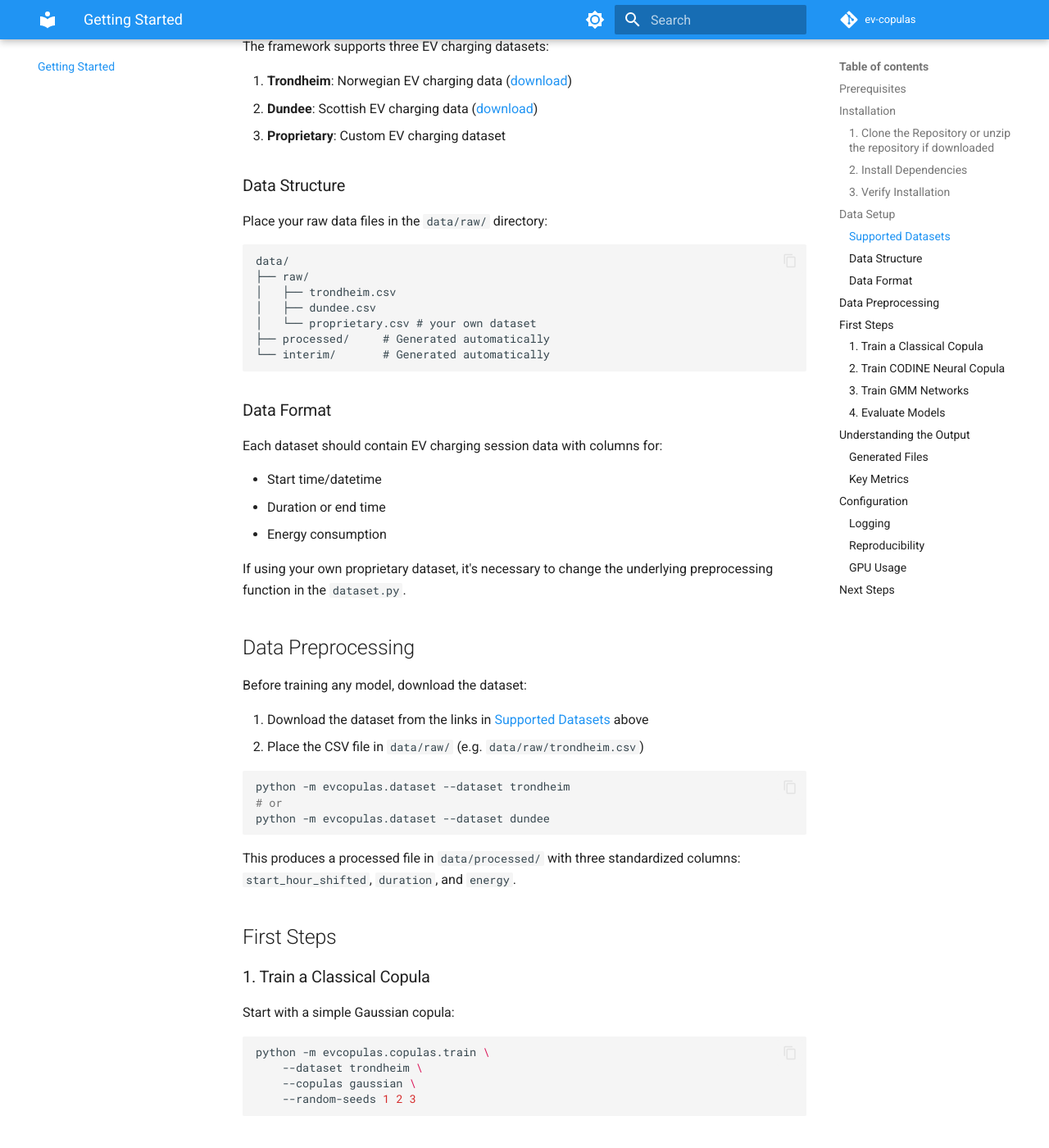
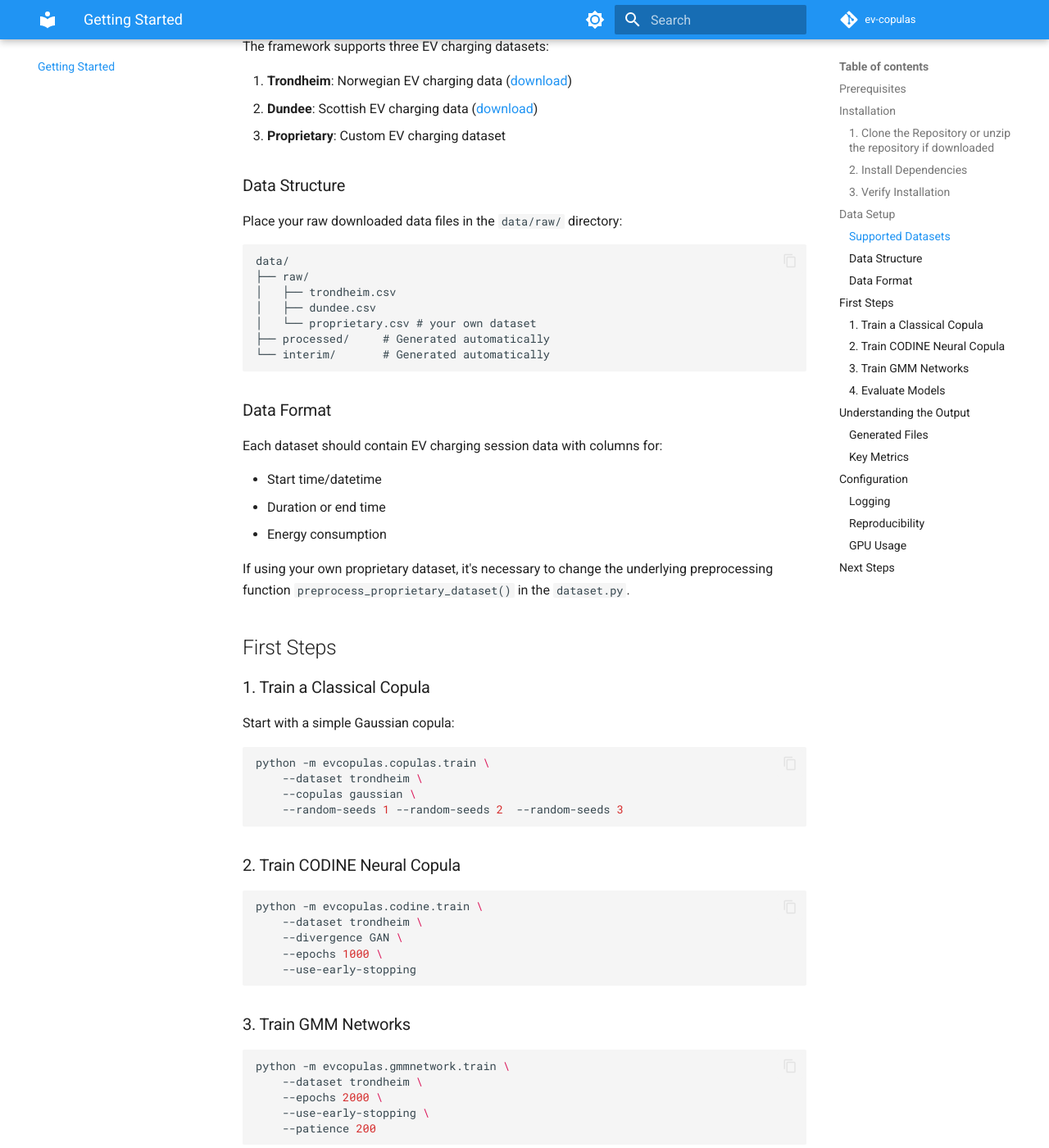
Before and after one commit to kinit-sk/ev-copulas, an MkDocs documentation site: the page built from docs/docs/getting-started.md, in a window 1280 px wide and 1400 px high, scrolled down 1124 px. Shown: the whole window at 82% size. Built offline with MkDocs 1.6.1 and Material for MkDocs 9.7.7, drawn with Linux system fonts in a browser that asks for light colours; comment, search, counter and statistics services are not loaded; some of the changed text lies outside the part shown.

Commit message:
chore: Fix wrong examples in docs

````diff
--- a/docs/docs/getting-started.md
+++ b/docs/docs/getting-started.md
@@ -47,7 +47,7 @@ The framework supports three EV charging datasets:
 
 ### Data Structure
 
-Place your raw data files in the `data/raw/` directory:
+Place your raw downloaded data files in the `data/raw/` directory:
 
 ```
 data/
@@ -67,22 +67,7 @@ Each dataset should contain EV charging session data with columns for:
 - Duration or end time
 - Energy consumption
 
-If using your own proprietary dataset, it's necessary to change the underlying preprocessing function in the `dataset.py`.
-
-## Data Preprocessing
-
-Before training any model, download the dataset:
-
-1. Download the dataset from the links in [Supported Datasets](#supported-datasets) above
-2. Place the CSV file in `data/raw/` (e.g. `data/raw/trondheim.csv`)
-
-```bash
-python -m evcopulas.dataset --dataset trondheim
-# or
-python -m evcopulas.dataset --dataset dundee
-```
-
-This produces a processed file in `data/processed/` with three standardized columns: `start_hour_shifted`, `duration`, and `energy`.
+If using your own proprietary dataset, it's necessary to change the underlying preprocessing function `preprocess_proprietary_dataset()` in the `dataset.py`.
 
 ## First Steps
 
@@ -94,7 +79,7 @@ Start with a simple Gaussian copula:
 python -m evcopulas.copulas.train \
     --dataset trondheim \
     --copulas gaussian \
-    --random-seeds 1 2 3
+    --random-seeds 1 --random-seeds 2  --random-seeds 3
 ```
 
 ### 2. Train CODINE Neural Copula
@@ -157,7 +142,7 @@ Set random seeds for reproducible results:
 ```bash
 python -m evcopulas.copulas.train \
     --dataset trondheim \
-    --random-seeds 42 123 456
+    --random-seeds 42 --random-seeds 123 --random-seeds 456
 ```
 
 ### GPU Usage
````
Also changed, not shown: other parts of docs/docs/getting-started.md (+1 -1 lines), docs/docs/index.md (+2 -2 lines), 2 other files.
